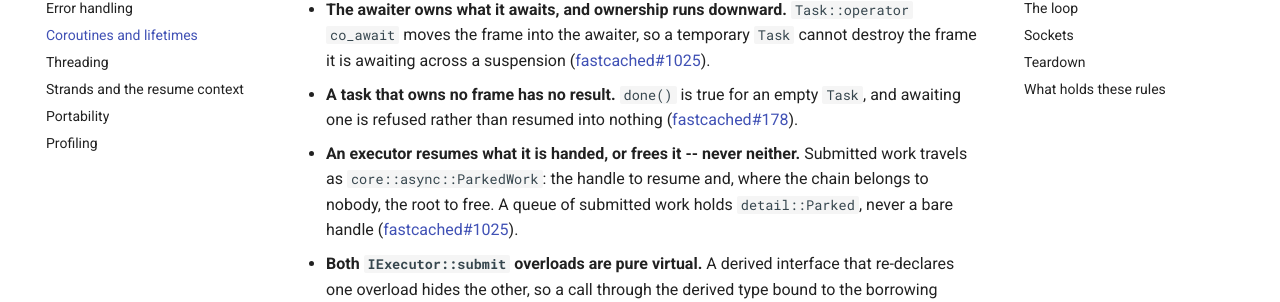
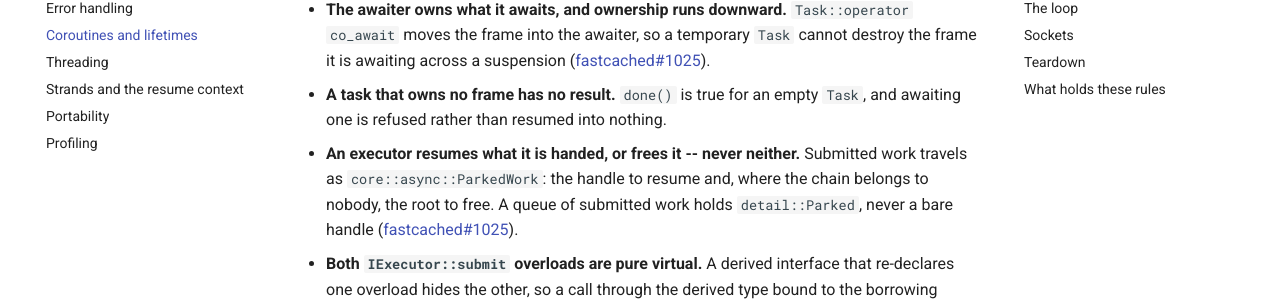
Before and after one commit to contour-terminal/core-cpp, an MkDocs documentation site: the page built from docs/design/coroutines-and-lifetimes.md, in a window 1280 px wide and 900 px high, scrolled down 478 px. Shown: the part 175-477 px from the top of the window. Built offline with MkDocs 1.6.1 and Material for MkDocs 9.7.7, drawn with Linux system fonts in a browser that asks for light colours; comment, search, counter and statistics services are not loaded.

Commit message:
docs: drop the fastcached#178 citation, which is about something else
syncRunWith's leak-rather-than-free rule cited fastcached#178, a fleet VPN
configuration issue, in a public header, the async rules and the design page.
No upstream issue records the rule; the prose that argues it stays.

A bounded sweep of the other 71 fastcached numbers cited in src/, docs/,
.agent/, cmake/, tests/, scripts/ and CHANGELOG.md found each title
consistent with its claim.

Fixes #37

Signed-off-by: Christian Parpart <christian@parpart.family>

```diff
--- a/docs/design/coroutines-and-lifetimes.md
+++ b/docs/design/coroutines-and-lifetimes.md
@@ -22,8 +22,7 @@ against.
   across a suspension
   ([fastcached#1025](https://github.com/LASTRADA-Software/fastcached/issues/1025)).
 - **A task that owns no frame has no result.** `done()` is true for an empty `Task`, and awaiting
-  one is refused rather than resumed into nothing
-  ([fastcached#178](https://github.com/LASTRADA-Software/fastcached/issues/178)).
+  one is refused rather than resumed into nothing.
 - **An executor resumes what it is handed, or frees it -- never neither.** Submitted work travels
   as `core::async::ParkedWork`: the handle to resume and, where the chain belongs to nobody, the
   root to free. A queue of submitted work holds `detail::Parked`, never a bare handle
```
Also changed, not shown: .agent/rules/async-and-net.md (+4 -2 lines), 1 other file.
